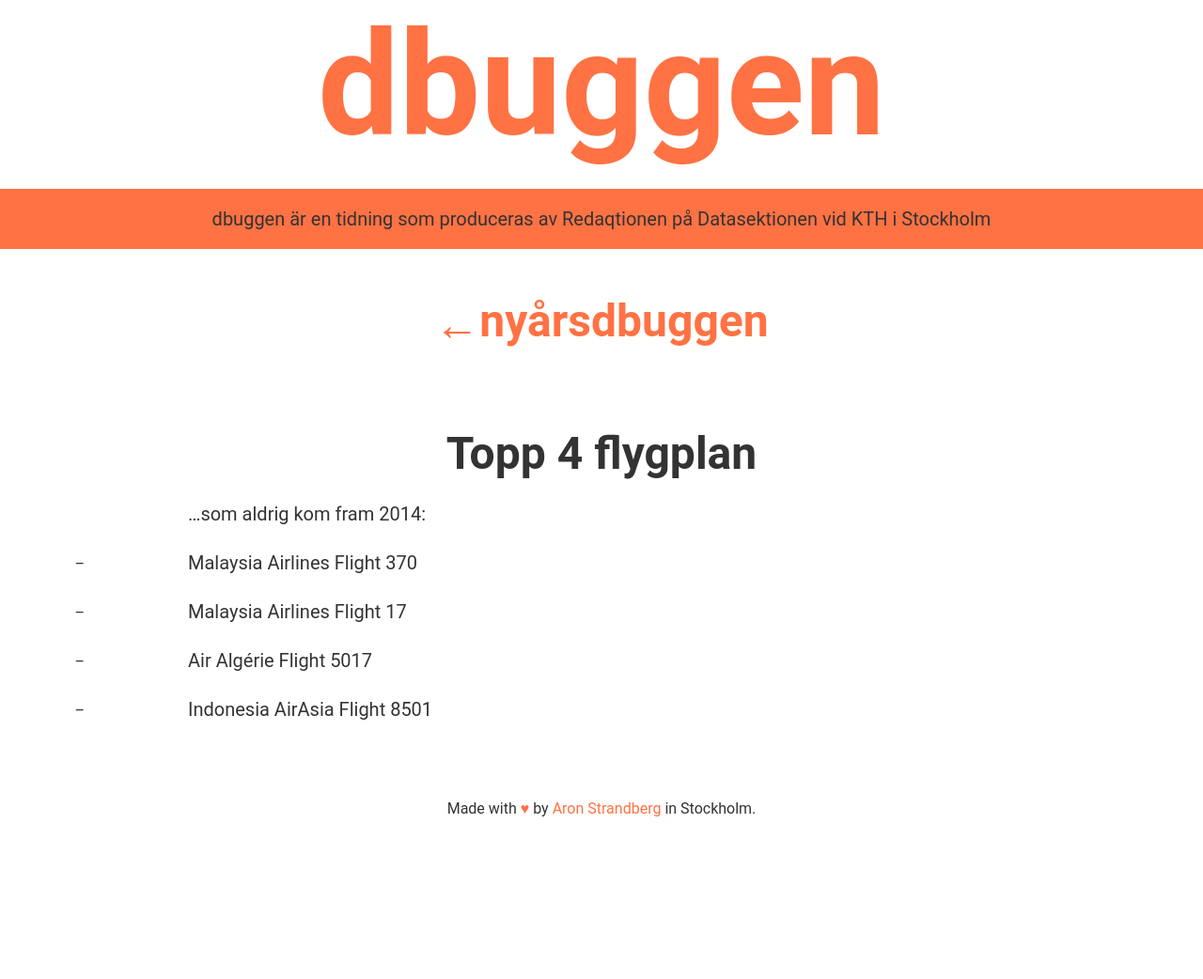
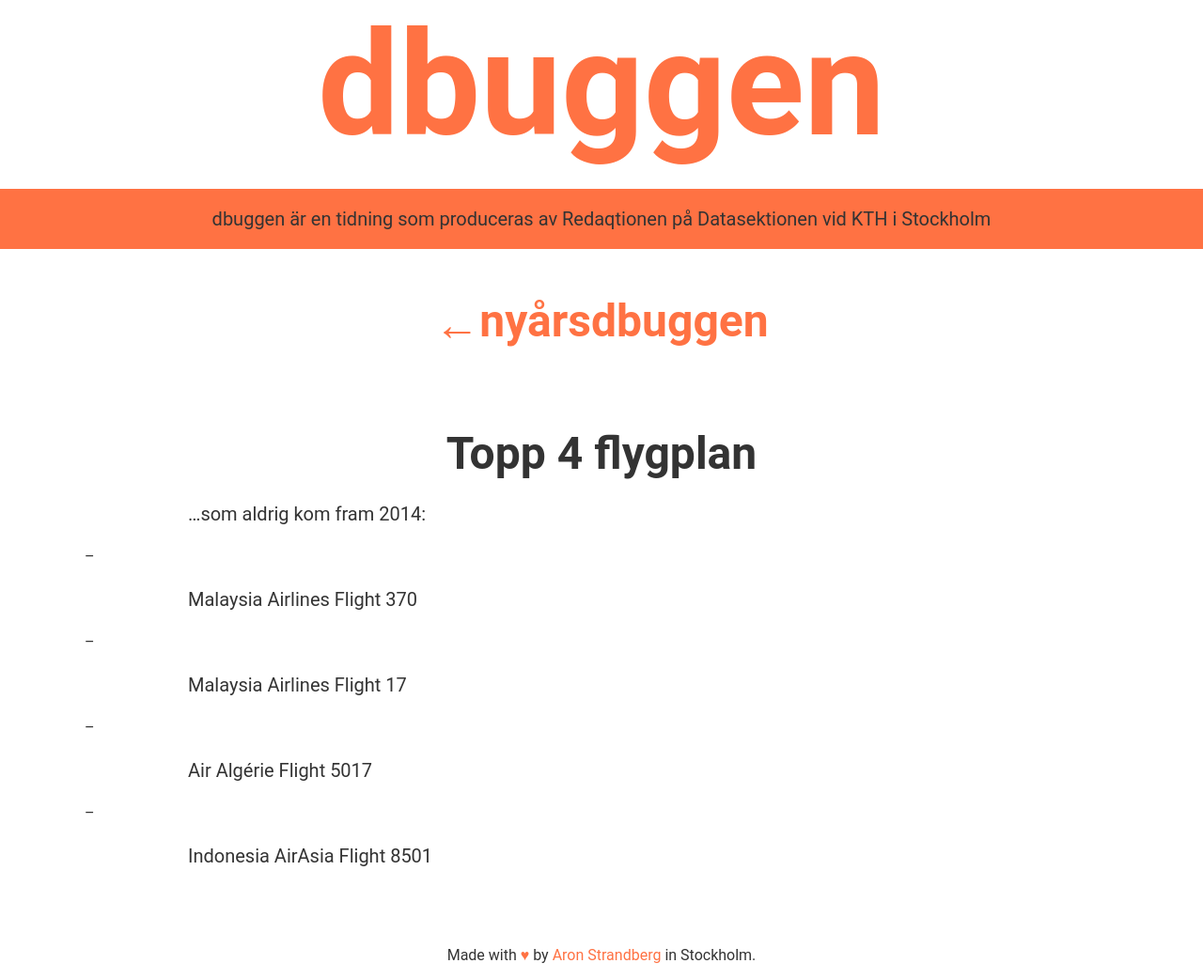
Before and after one commit to datasektionen/dbuggen, a Jekyll site: the page built from _posts/2014-12-29-topp-4-flygplan.md, in a window 1280 px wide. Shown: the whole page at 94% size. Built offline with Jekyll 4.4.1, drawn with Linux system fonts in a browser that asks for light colours; before the commit the page ends 900 px from its top, so only the background shows below that.

Commit message:
Fix for list style typ
Because browsers suck

```diff
--- a/_sass/_base.scss
+++ b/_sass/_base.scss
@@ -48,8 +48,16 @@
 
 // lists
 ul {
-  list-style-type: "–";
+  list-style-type: none;
   padding: 0;
+  margin-left: auto;
+  margin-right: auto;
+}
+
+li {
+  &:before {
+    content: "– ";
+  }
 }
 
 // misc
```
